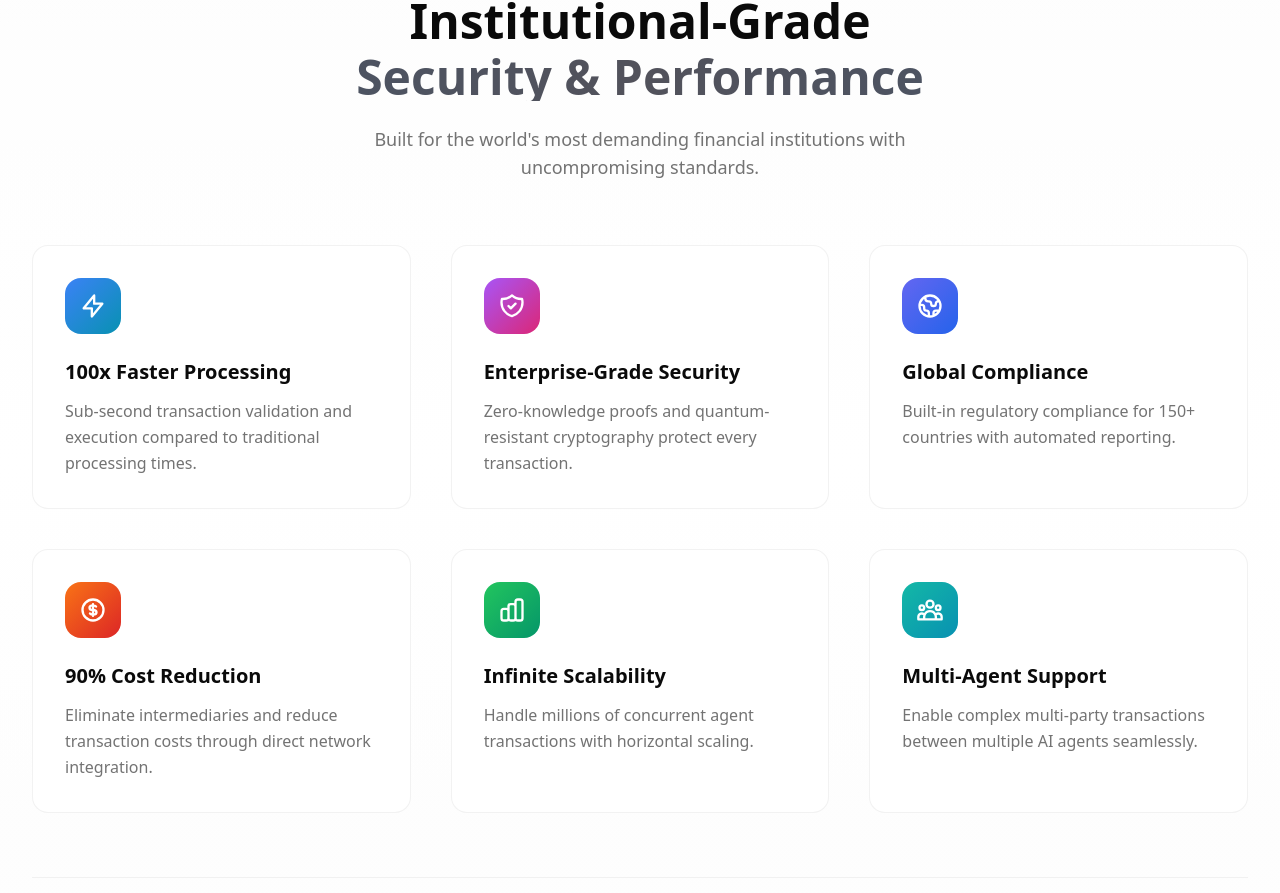
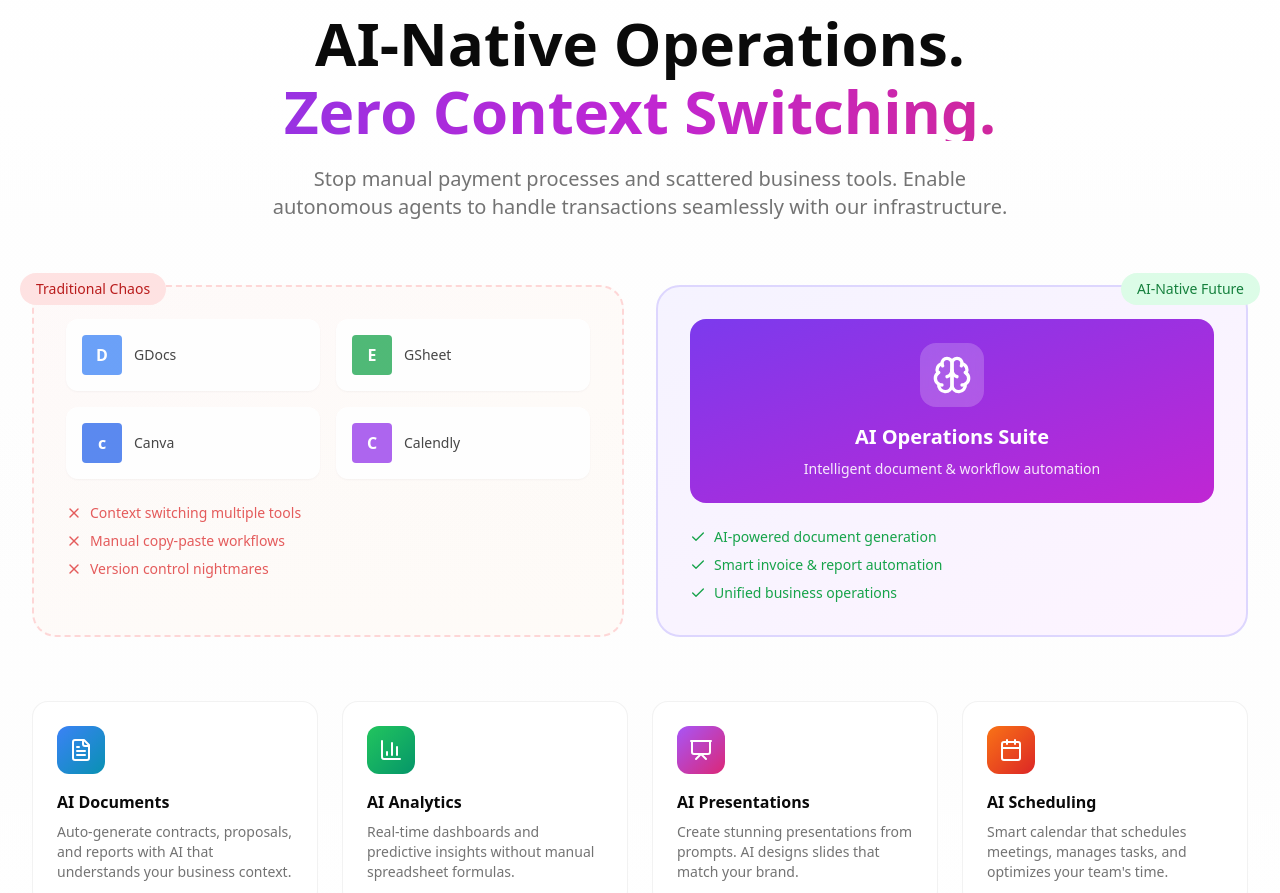
Before and after one commit to omniasky/paymonei-website, a Next.js app: page / in a window 1280 px wide. Shown: the part 8751-9644 px from the top of the page. Built offline with nearby package versions, Linux system fonts and the light colour scheme.

Commit message:
update page

```diff
--- a/src/app/(main)/page.tsx
+++ b/src/app/(main)/page.tsx
@@ -5,6 +5,16 @@ import { Footer } from "@/components/organisms/Footer";
 import { HeroSection } from "@/components/templates/HeroSection";
 import { Button } from "@/components/ui/button";
 import { ScrollArea } from "@/components/ui/scroll-area";
+import {
+  Monitor,
+  X,
+  Check,
+  FileText,
+  BarChart3,
+  Presentation,
+  Calendar,
+  Brain,
+} from "lucide-react";
 import type { Metadata } from "next";
 
 // Page-specific metadata that overrides the default
@@ -3123,37 +3133,25 @@ export default function HomePage() {
         </section>
 
         {/* AI-Native Operations Suite Section */}
-        {/* <section className="py-24 px-4 sm:px-6 lg:px-8 bg-gradient-to-b from-background via-muted/5 to-background">
+        <section className="py-24 px-4 sm:px-6 lg:px-8 bg-gradient-to-b from-background via-muted/5 to-background">
           <div className="max-w-7xl mx-auto">
             <div className="text-center mb-16">
               <div className="inline-flex items-center gap-2 px-4 py-1.5 rounded-full bg-gradient-to-r from-violet-100 to-fuchsia-100 dark:from-violet-900/30 dark:to-fuchsia-900/30 text-violet-700 dark:text-violet-400 border border-violet-200 dark:border-violet-800 mb-6">
-                <svg
-                  className="w-4 h-4"
-                  fill="none"
-                  viewBox="0 0 24 24"
-                  stroke="currentColor"
-                >
-                  <path
-                    strokeLinecap="round"
-                    strokeLinejoin="round"
-                    strokeWidth={2}
-                    d="M9.75 17L9 20l-1 1h8l-1-1-.75-3M3 13h18M5 17h14a2 2 0 002-2V5a2 2 0 00-2-2H5a2 2 0 00-2 2v10a2 2 0 002 2z"
-                  />
-                </svg>
+                <Monitor className="w-4 h-4" />
                 <span className="text-sm font-medium">
-                  Unified AI Workspace
+                  Intelligence Workspace
                 </span>
               </div>
               <h2 className="text-4xl sm:text-5xl lg:text-6xl font-bold mb-6">
-                <span className="text-foreground">One AI Platform.</span>
+                <span className="text-foreground">AI-Native Operations.</span>
                 <span className="block text-transparent bg-clip-text bg-gradient-to-r from-violet-600 via-fuchsia-600 to-pink-600 mt-2">
-                  Zero External Tools.
+                  Zero Context Switching.
                 </span>
               </h2>
               <p className="text-xl text-muted-foreground max-w-3xl mx-auto">
-                Stop juggling between Docs, Sheet, Presentation, and Calendar.
-                Your entire business operations—from documents to
-                analytics—powered by AI in a single workspace.
+                Stop manual payment processes and scattered business tools.
+                Enable autonomous agents to handle transactions seamlessly with
+                our infrastructure.
               </p>
             </div>
 
@@ -3162,96 +3160,48 @@ export default function HomePage() {
                 <div className="absolute -top-3 -left-3 px-4 py-1.5 bg-red-100 dark:bg-red-900/30 text-red-700 dark:text-red-400 rounded-full text-sm font-medium z-10">
                   Traditional Chaos
                 </div>
-                <div className="relative bg-gradient-to-br from-red-50/50 to-orange-50/50 dark:from-red-900/10 dark:to-orange-900/10 border-2 border-dashed border-red-200 dark:border-red-800 rounded-3xl p-8 opacity-75">
+                <div className="relative bg-gradient-to-br from-red-50/50 to-orange-50/50 dark:from-red-900/10 dark:to-orange-900/10 border-2 border-dashed border-red-200 dark:border-red-800 rounded-3xl p-8 opacity-75 h-full flex flex-col">
                   <div className="grid grid-cols-2 gap-4">
                     <div className="flex items-center gap-3 p-4 bg-white dark:bg-gray-900 rounded-xl shadow-sm">
                       <div className="w-10 h-10 bg-blue-500 rounded flex items-center justify-center text-white font-bold">
                         D
                       </div>
-                      <span className="text-sm font-medium">Docs</span>
+                      <span className="text-sm font-medium">GDocs</span>
                     </div>
                     <div className="flex items-center gap-3 p-4 bg-white dark:bg-gray-900 rounded-xl shadow-sm">
                       <div className="w-10 h-10 bg-green-600 rounded flex items-center justify-center text-white font-bold">
                         E
                       </div>
-                      <span className="text-sm font-medium">Sheet</span>
+                      <span className="text-sm font-medium">GSheet</span>
                     </div>
                     <div className="flex items-center gap-3 p-4 bg-white dark:bg-gray-900 rounded-xl shadow-sm">
-                      <div className="w-10 h-10 bg-orange-600 rounded flex items-center justify-center text-white font-bold">
-                        P
-                      </div>
-                      <span className="text-sm font-medium">Presentation</span>
+                      <div className="w-10 h-10 bg-blue-600 rounded flex items-center justify-center text-white font-bold">
+                        c
+                      </div>
+                      <span className="text-sm font-medium">Canva</span>
                     </div>
                     <div className="flex items-center gap-3 p-4 bg-white dark:bg-gray-900 rounded-xl shadow-sm">
                       <div className="w-10 h-10 bg-purple-600 rounded flex items-center justify-center text-white font-bold">
                         C
                       </div>
-                      <span className="text-sm font-medium">Calendar</span>
-                    </div>
-                    <div className="flex items-center gap-3 p-4 bg-white dark:bg-gray-900 rounded-xl shadow-sm">
-                      <div className="w-10 h-10 bg-yellow-600 rounded flex items-center justify-center text-white font-bold">
-                        S
-                      </div>
-                      <span className="text-sm font-medium">Messaging</span>
-                    </div>
-                    <div className="flex items-center gap-3 p-4 bg-white dark:bg-gray-900 rounded-xl shadow-sm">
-                      <div className="w-10 h-10 bg-cyan-600 rounded flex items-center justify-center text-white font-bold">
-                        J
-                      </div>
-                      <span className="text-sm font-medium">Ticketing</span>
+                      <span className="text-sm font-medium">Calendly</span>
                     </div>
                   </div>
                   <div className="mt-6 space-y-2">
                     <div className="flex items-center gap-2 text-red-600 dark:text-red-400">
-                      <svg
-                        className="w-4 h-4"
-                        fill="none"
-                        viewBox="0 0 24 24"
-                        stroke="currentColor"
-                      >
-                        <path
-                          strokeLinecap="round"
-                          strokeLinejoin="round"
-                          strokeWidth={2}
-                          d="M6 18L18 6M6 6l12 12"
-                        />
-                      </svg>
+                      <X className="w-4 h-4" />
                       <span className="text-sm">
-                        Context switching between 6+ tools
+                        Context switching multiple tools
                       </span>
                     </div>
                     <div className="flex items-center gap-2 text-red-600 dark:text-red-400">
-                      <svg
-                        className="w-4 h-4"
-                        fill="none"
-                        viewBox="0 0 24 24"
-                        stroke="currentColor"
-                      >
-                        <path
-                          strokeLinecap="round"
-                          strokeLinejoin="round"
-                          strokeWidth={2}
-                          d="M6 18L18 6M6 6l12 12"
-                        />
-                      </svg>
+                      <X className="w-4 h-4" />
                       <span className="text-sm">
                         Manual copy-paste workflows
                       </span>
                     </div>
                     <div className="flex items-center gap-2 text-red-600 dark:text-red-400">
-                      <svg
-                        className="w-4 h-4"
-                        fill="none"
-                        viewBox="0 0 24 24"
-                        stroke="currentColor"
-                      >
-                        <path
-                          strokeLinecap="round"
-                          strokeLinejoin="round"
-                          strokeWidth={2}
-                          d="M6 18L18 6M6 6l12 12"
-                        />
-                      </svg>
+                      <X className="w-4 h-4" />
                       <span className="text-sm">
                         Version control nightmares
                       </span>
@@ -3264,85 +3214,37 @@ export default function HomePage() {
                 <div className="absolute -top-3 -right-3 px-4 py-1.5 bg-green-100 dark:bg-green-900/30 text-green-700 dark:text-green-400 rounded-full text-sm font-medium z-10">
                   AI-Native Future
                 </div>
-                <div className="relative bg-gradient-to-br from-violet-50 to-fuchsia-50 dark:from-violet-900/20 dark:to-fuchsia-900/20 border-2 border-violet-200 dark:border-violet-800 rounded-3xl p-8">
+                <div className="relative bg-gradient-to-br from-violet-50 to-fuchsia-50 dark:from-violet-900/20 dark:to-fuchsia-900/20 border-2 border-violet-200 dark:border-violet-800 rounded-3xl p-8 h-full flex flex-col">
                   <div className="bg-gradient-to-br from-violet-600 to-fuchsia-600 rounded-2xl p-6 text-white">
                     <div className="flex items-center justify-center mb-4">
                       <div className="w-16 h-16 bg-white/20 backdrop-blur rounded-2xl flex items-center justify-center">
-                        <svg
-                          className="w-10 h-10"
-                          fill="none"
-                          viewBox="0 0 24 24"
-                          stroke="currentColor"
-                        >
-                          <path
-                            strokeLinecap="round"
-                            strokeLinejoin="round"
-                            strokeWidth={2}
-                            d="M9.75 17L9 20l-1 1h8l-1-1-.75-3M3 13h18M5 17h14a2 2 0 002-2V5a2 2 0 00-2-2H5a2 2 0 00-2 2v10a2 2 0 002 2z"
-                          />
-                        </svg>
+                        <Brain className="w-10 h-10" />
                       </div>
                     </div>
                     <h3 className="text-xl font-bold text-center mb-2">
                       AI Operations Suite
                     </h3>
                     <p className="text-center text-white/90 text-sm">
-                      Everything in one intelligent workspace
+                      Intelligent document & workflow automation
                     </p>
                   </div>
                   <div className="mt-6 space-y-2">
                     <div className="flex items-center gap-2 text-green-600 dark:text-green-400">
-                      <svg
-                        className="w-4 h-4"
-                        fill="none"
-                        viewBox="0 0 24 24"
-                        stroke="currentColor"
-                      >
-                        <path
-                          strokeLinecap="round"
-                          strokeLinejoin="round"
-                          strokeWidth={2}
-                          d="M5 13l4 4L19 7"
-                        />
-                      </svg>
+                      <Check className="w-4 h-4" />
                       <span className="text-sm">
-                        Unified AI-powered workspace
+                        AI-powered document generation
                       </span>
                     </div>
                     <div className="flex items-center gap-2 text-green-600 dark:text-green-400">
-                      <svg
-                        className="w-4 h-4"
-                        fill="none"
-                        viewBox="0 0 24 24"
-                        stroke="currentColor"
-                      >
-                        <path
-                          strokeLinecap="round"
-                          strokeLinejoin="round"
-                          strokeWidth={2}
-                          d="M5 13l4 4L19 7"
-                        />
-                      </svg>
+                      <Check className="w-4 h-4" />
                       <span className="text-sm">
-                        Seamless data flow & automation
+                        Smart invoice & report automation
                       </span>
                     </div>
                     <div className="flex items-center gap-2 text-green-600 dark:text-green-400">
-                      <svg
-                        className="w-4 h-4"
-                        fill="none"
-                        viewBox="0 0 24 24"
-                        stroke="currentColor"
-                      >
-                        <path
-                          strokeLinecap="round"
-                          strokeLinejoin="round"
-                          strokeWidth={2}
-                          d="M5 13l4 4L19 7"
-                        />
-                      </svg>
+                      <Check className="w-4 h-4" />
                       <span className="text-sm">
-                        Real-time collaboration & AI assist
+                        Unified business operations
                       </span>
                     </div>
                   </div>
@@ -3355,19 +3257,7 @@ export default function HomePage() {
                 <div className="absolute inset-0 bg-gradient-to-r from-blue-600/10 to-cyan-600/10 rounded-2xl blur-xl opacity-0 group-hover:opacity-100 transition-opacity"></div>
                 <div className="relative bg-background border border-border/50 rounded-2xl p-6 hover:border-blue-500/50 transition-all">
                   <div className="w-12 h-12 bg-gradient-to-br from-blue-500 to-cyan-600 rounded-xl flex items-center justify-center mb-4">
-                    <svg
-                      className="w-6 h-6 text-white"
-                      fill="none"
-                      viewBox="0 0 24 24"
-                      stroke="currentColor"
-                    >
-                      <path
-                        strokeLinecap="round"
-                        strokeLinejoin="round"
-                        strokeWidth={2}
-                        d="M9 12h6m-6 4h6m2 5H7a2 2 0 01-2-2V5a2 2 0 012-2h5.586a1 1 0 01.707.293l5.414 5.414a1 1 0 01.293.707V19a2 2 0 01-2 2z"
-                      />
-                    </svg>
+                    <FileText className="w-6 h-6 text-white" />
                   </div>
                   <h3 className="font-semibold mb-2">AI Documents</h3>
                   <p className="text-sm text-muted-foreground">
@@ -3381,19 +3271,7 @@ export default function HomePage() {
                 <div className="absolute inset-0 bg-gradient-to-r from-green-600/10 to-emerald-600/10 rounded-2xl blur-xl opacity-0 group-hover:opacity-100 transition-opacity"></div>
                 <div className="relative bg-background border border-border/50 rounded-2xl p-6 hover:border-green-500/50 transition-all">
                   <div className="w-12 h-12 bg-gradient-to-br from-green-500 to-emerald-600 rounded-xl flex items-center justify-center mb-4">
-                    <svg
-                      className="w-6 h-6 text-white"
-                      fill="none"
-                      viewBox="0 0 24 24"
-                      stroke="currentColor"
-                    >
-                      <path
-                        strokeLinecap="round"
-                        strokeLinejoin="round"
-                        strokeWidth={2}
-                        d="M9 19v-6a2 2 0 00-2-2H5a2 2 0 00-2 2v6a2 2 0 002 2h2a2 2 0 002-2zm0 0V9a2 2 0 012-2h2a2 2 0 012 2v10m-6 0a2 2 0 002 2h2a2 2 0 002-2m0 0V5a2 2 0 012-2h2a2 2 0 012 2v14a2 2 0 01-2 2h-2a2 2 0 01-2-2z"
-                      />
-                    </svg>
+                    <BarChart3 className="w-6 h-6 text-white" />
                   </div>
                   <h3 className="font-semibold mb-2">AI Analytics</h3>
                   <p className="text-sm text-muted-foreground">
@@ -3407,19 +3285,7 @@ export default function HomePage() {
                 <div className="absolute inset-0 bg-gradient-to-r from-purple-600/10 to-pink-600/10 rounded-2xl blur-xl opacity-0 group-hover:opacity-100 transition-opacity"></div>
                 <div className="relative bg-background border border-border/50 rounded-2xl p-6 hover:border-purple-500/50 transition-all">
                   <div className="w-12 h-12 bg-gradient-to-br from-purple-500 to-pink-600 rounded-xl flex items-center justify-center mb-4">
-                    <svg
-                      className="w-6 h-6 text-white"
-                      fill="none"
-                      viewBox="0 0 24 24"
-                      stroke="currentColor"
-                    >
-                      <path
-                        strokeLinecap="round"
-                        strokeLinejoin="round"
-                        strokeWidth={2}
-                        d="M9.75 17L9 20l-1 1h8l-1-1-.75-3M3 13h18M5 17h14a2 2 0 002-2V5a2 2 0 00-2-2H5a2 2 0 00-2 2v10a2 2 0 002 2z"
-                      />
-                    </svg>
+                    <Presentation className="w-6 h-6 text-white" />
                   </div>
                   <h3 className="font-semibold mb-2">AI Presentations</h3>
                   <p className="text-sm text-muted-foreground">
@@ -3433,19 +3299,7 @@ export default function HomePage() {
                 <div className="absolute inset-0 bg-gradient-to-r from-orange-600/10 to-red-600/10 rounded-2xl blur-xl opacity-0 group-hover:opacity-100 transition-opacity"></div>
                 <div className="relative bg-background border border-border/50 rounded-2xl p-6 hover:border-orange-500/50 transition-all">
                   <div className="w-12 h-12 bg-gradient-to-br from-orange-500 to-red-600 rounded-xl flex items-center justify-center mb-4">
-                    <svg
-                      className="w-6 h-6 text-white"
-                      fill="none"
-                      viewBox="0 0 24 24"
-                      stroke="currentColor"
-                    >
-                      <path
-                        strokeLinecap="round"
-                        strokeLinejoin="round"
-                        strokeWidth={2}
-                        d="M8 7V3m8 4V3m-9 8h10M5 21h14a2 2 0 002-2V7a2 2 0 00-2-2H5a2 2 0 00-2 2v12a2 2 0 002 2z"
-                      />
-                    </svg>
+                    <Calendar className="w-6 h-6 text-white" />
                   </div>
                   <h3 className="font-semibold mb-2">AI Scheduling</h3>
                   <p className="text-sm text-muted-foreground">
@@ -3464,8 +3318,8 @@ export default function HomePage() {
                       Ready to eliminate tool chaos?
                     </div>
                     <div className="text-violet-100">
-                      Join thousands running their entire business in one AI
-                      workspace
+                      Enable AI agents to handle your business workflows
+                      seamlessly
                     </div>
                   </div>
                   <button className="px-6 py-3 bg-white/20 backdrop-blur text-white rounded-xl font-semibold hover:bg-white/30 transition-all">
@@ -3475,7 +3329,7 @@ export default function HomePage() {
               </div>
             </div>
           </div>
-        </section> */}
+        </section>
 
         {/* Institutional-Grade Security Section */}
         <section className="py-20 px-4 sm:px-6 lg:px-8 bg-gradient-to-b from-muted/10 via-background to-muted/10">
```
